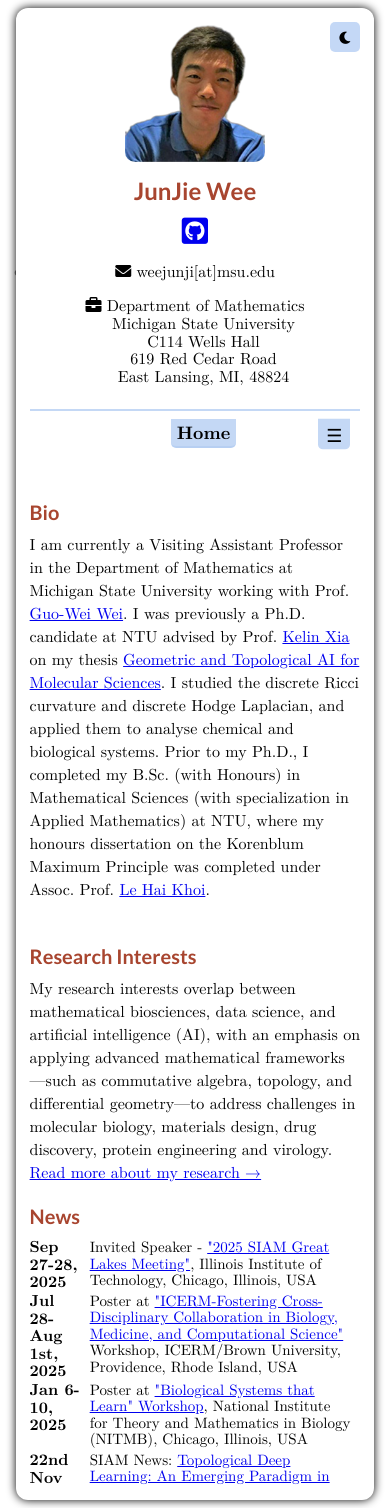
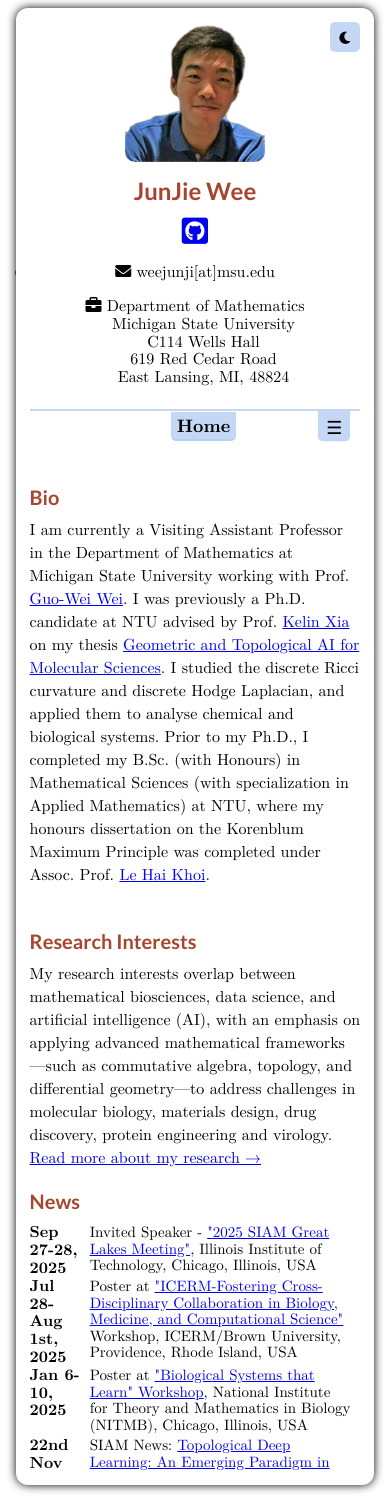
Before and after one commit to junjiewee/junjiewee.github.io, a Jekyll site: the page built from index.html, in a window 390 px wide. Built offline with Jekyll 4.4.1, drawn with Linux system fonts in a browser that asks for light colours; nearby versions of some CDN libraries; a style sheet for code colours, icons or effects is not loaded.

Commit message:
Tighten nav row height to eliminate visible gap below the border line

```diff
--- a/css/style.css
+++ b/css/style.css
@@ -549,8 +549,8 @@
     display: flex;
     justify-content: center;
     align-items: center;
-    min-height: 44px;
-    padding: 8px 54px;
+    min-height: 32px;
+    padding: 0 54px;
     box-sizing: border-box;
   }
 
```
